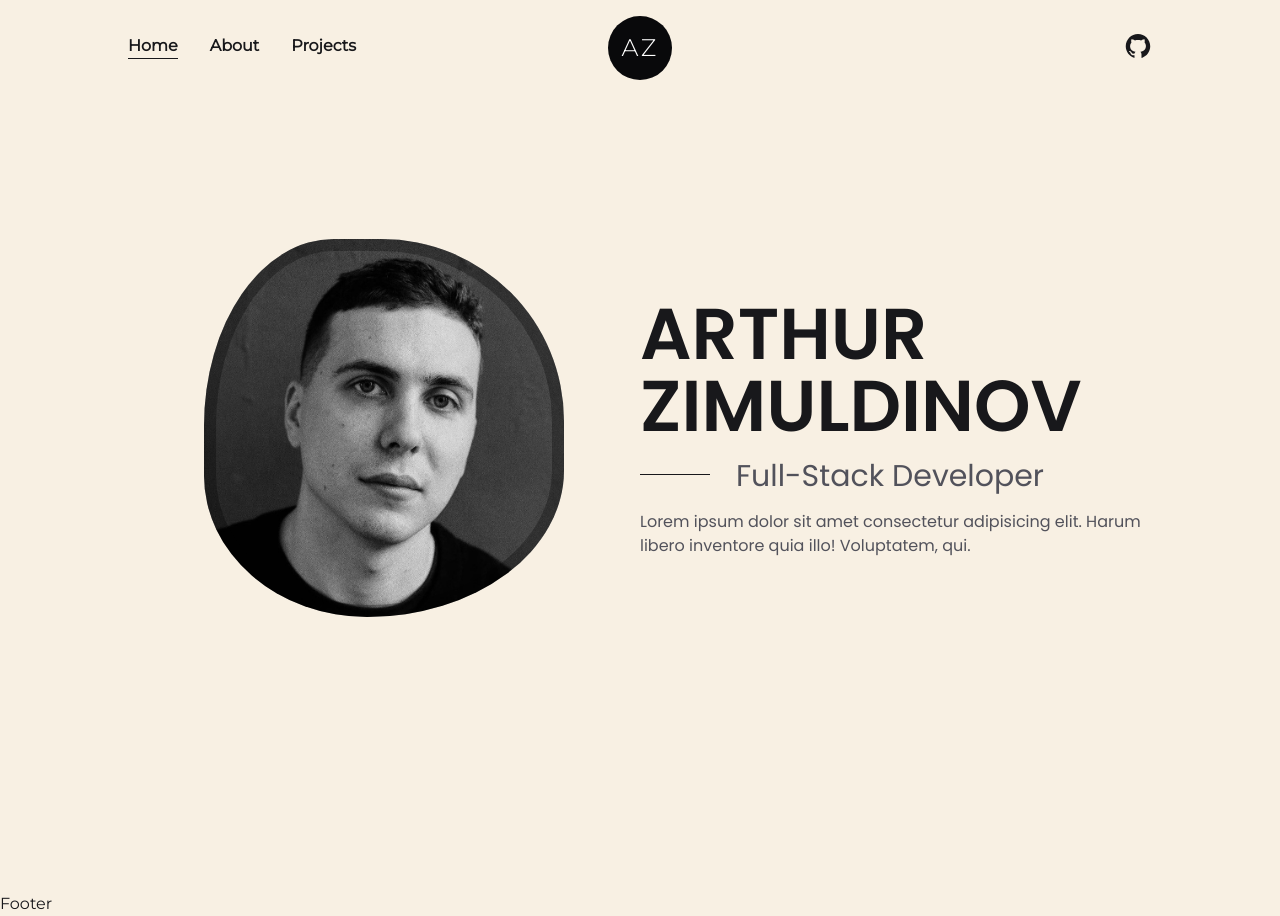
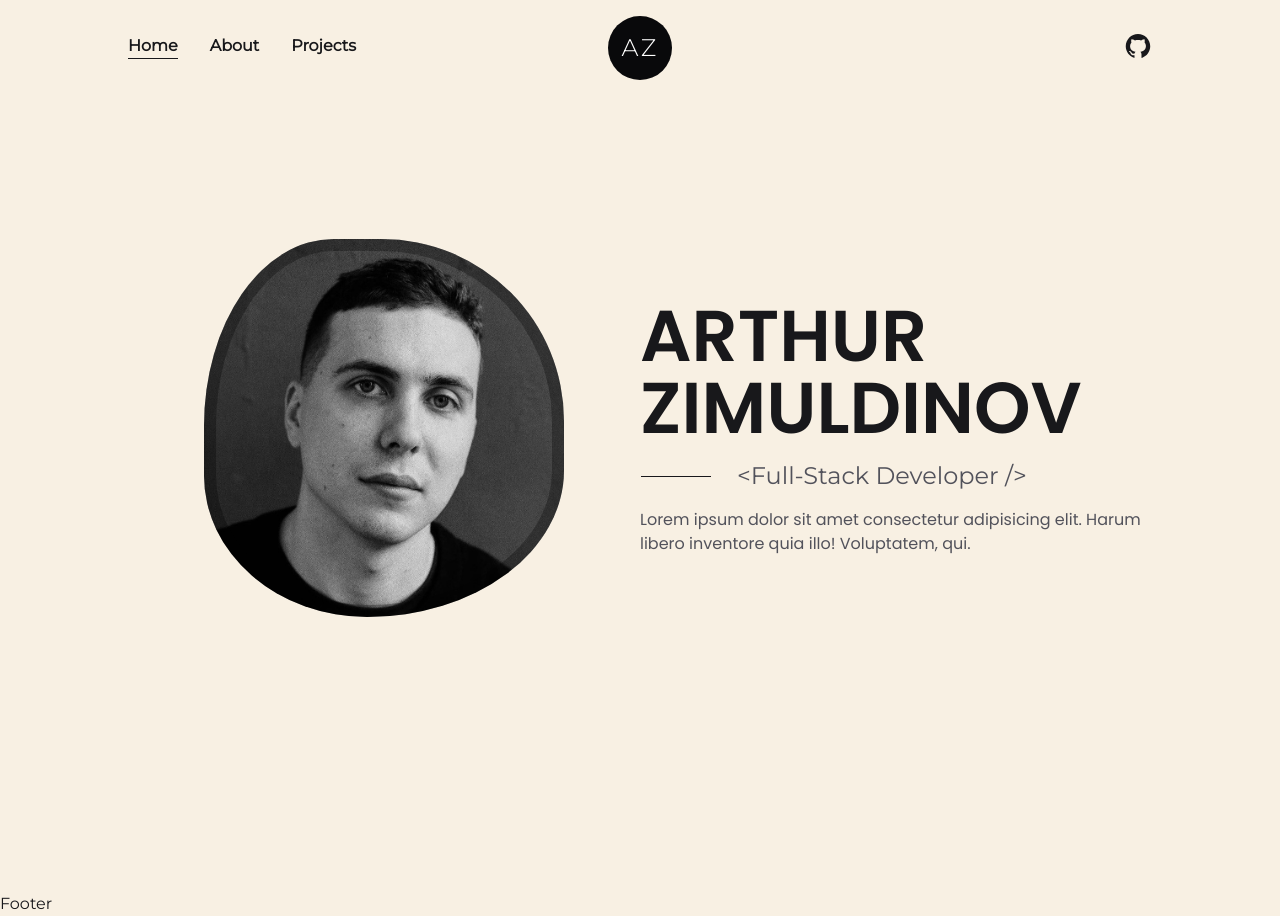
Before and after one commit to yungnegev/portfolio-az, a Next.js app: page / in a window 1280 px wide. Built offline with nearby package versions, Linux system fonts and the light colour scheme.

Commit message:
Home page animations

```diff
--- a/src/components/Navbar.tsx
+++ b/src/components/Navbar.tsx
@@ -29,7 +29,7 @@ const CustomLink = ({ href, title, className }: CustomLinkProps) => {
 
 const Navbar = () => {
   return (
-    <header className='w-full px-32 py-8 font-bold flex items-center justify-between'>
+    <header className='w-full px-32 py-8 font-bold flex items-center justify-between select-none'>
         <nav>
             <CustomLink href='/' title='Home' className='mr-4'/>
             <CustomLink href='/about' title='About' className='mx-4'/>
--- a/src/pages/about.tsx
+++ b/src/pages/about.tsx
@@ -1,9 +1,11 @@
 import React from 'react'
+import { type NextPage } from "next";
 
-const about = () => {
+
+const About: NextPage = () => {
   return (
     <div>about</div>
   )
 }
 
-export default about
+export default About
--- a/src/pages/index.tsx
+++ b/src/pages/index.tsx
@@ -1,22 +1,38 @@
 import { type NextPage } from "next";
 import Image from "next/image";
 import profSrc from '../../public/images/profile.jpg'
+import { motion as m } from 'framer-motion'
 
 
 
 const Home: NextPage = () => {
   return (
-      <main className="flex items-center w-full min-h-screen">
+      <main className="flex items-center w-full min-h-screen select-none">
         <section className="w-full h-full inline-block p-32 pt-0 z-0">
           <div className="flex items-center justify-between w-full">
 
-            <div className="w-1/2">
-              <Image src={profSrc} alt='AZ' width={360} height={360} className="home__img"/>
-             </div>
+            <m.div
+              className="w-1/2"
+              initial={{ opacity: 0 }}
+              animate={{ opacity: 1 }}
+              transition={{ duration: 0.5 }}
+              >
+              <Image src={profSrc} alt='AZ' width={360} height={360} placeholder='blur' className="home__img"/>
+            </m.div>
 
             <div className="w-1/2 flex flex-col gap-4 font-poppins overflow-hidden">
-              <h1 className="font-bold text-7xl ">ARTHUR ZIMULDINOV</h1>
-              <h2 className="text-3xl text-zinc-600 relative pl-24 home__subtitle">Full-Stack Developer</h2>
+              <m.h1
+                className="font-bold text-7xl "
+                initial={{ opacity: 0 }}
+                animate={{ opacity: 1 }}
+                transition={{ duration: 0.5 }}
+                >ARTHUR ZIMULDINOV</m.h1>
+              <m.h2
+                className="text-2xl text-zinc-600 relative pl-24 home__subtitle font-montserrat"
+                initial={{ x: -100 }}
+                animate={{ x: 1 }}
+                transition={{ duration: 1 }}
+                >{'<Full-Stack Developer />'}</m.h2>
               <p className="text-l text-zinc-600">Lorem ipsum dolor sit amet consectetur adipisicing elit. Harum libero inventore quia illo! Voluptatem, qui.</p>
             </div>
           </div>
--- a/src/pages/projects.tsx
+++ b/src/pages/projects.tsx
@@ -1,9 +1,11 @@
 import React from 'react'
+import { type NextPage } from "next";
 
-const projects = () => {
+
+const Projects: NextPage = () => {
   return (
-    <div>projects</div>
+    <div>Projects</div>
   )
 }
 
-export default projects
+export default Projects
```
